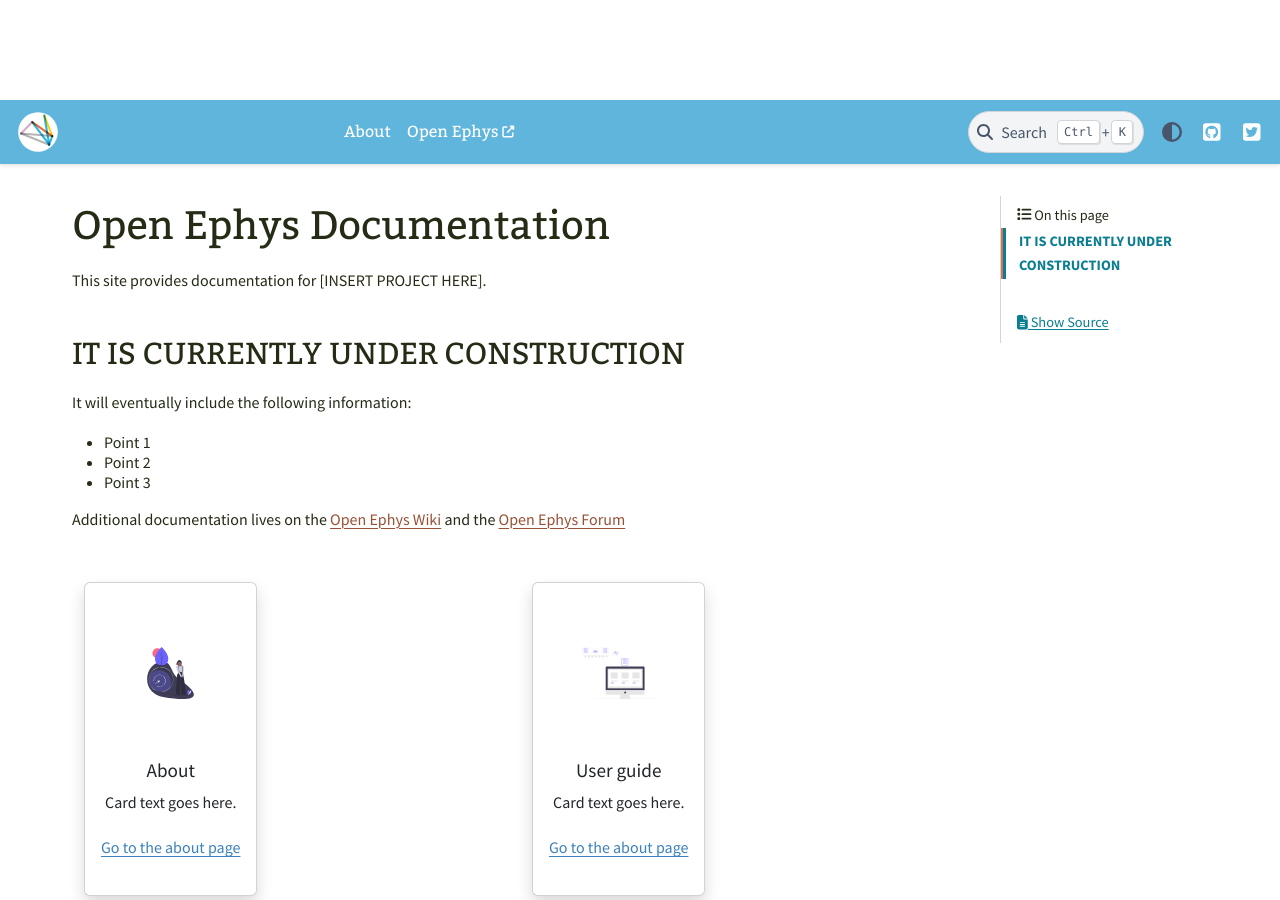
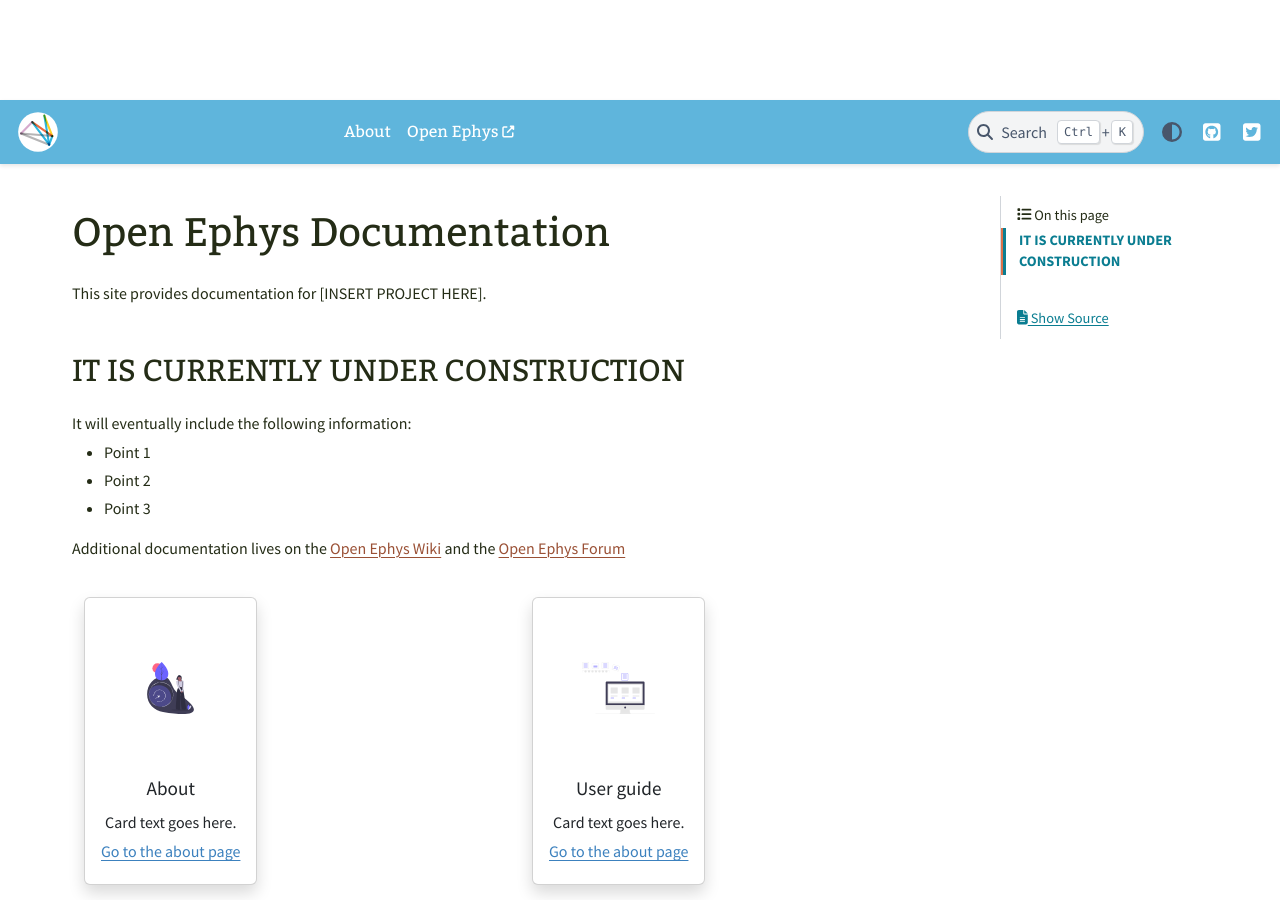
Before and after one commit to open-ephys/commutator-docs, a Sphinx documentation site: the page built from source/index.rst, in a window 1280 px wide and 900 px high. Built offline with Sphinx 7.4.7 and the PyData theme 0.15.4, drawn with Linux system fonts in a browser that asks for light colours.

Commit message:
Adjust list line spacing

```diff
--- a/source/_static/theme_overrides.css
+++ b/source/_static/theme_overrides.css
@@ -332,12 +332,22 @@
 }
 
 /* list line spacing */
-ol.simple {
-  line-height: 1em;
+ul,
+ol,
+h1,
+h2,
+h3,
+h4,
+h5,
+h6 {
+  line-height: 1.5;
 }
 
-ul.simple {
-  line-height: 1em;
+/* List items in main area, but not in side bars */
+body > li,
+p {
+  line-height: 1.5;
+  margin: 0.3em 0;
 }
 
 /* ensure images stay within the column bounds*/
```
